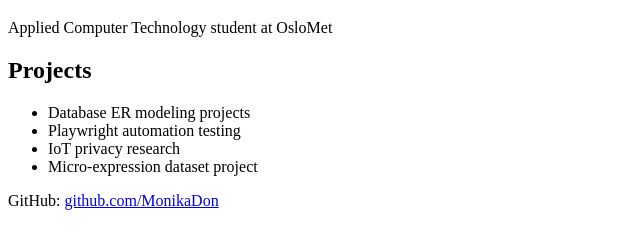
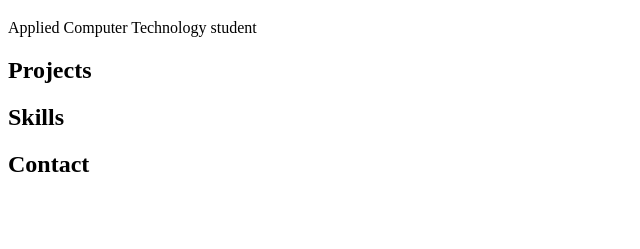
Before and after one commit to MonikaDon/portfolio, a plain HTML site: page index.html in a window 1280 px wide. Shown: the part 61-310 px from the top of the page, without its empty margins (0-640 px from the left). Drawn offline with Linux system fonts and the light colour scheme.

Commit message:
structured layout

```diff
--- a/index.html
+++ b/index.html
@@ -7,24 +7,22 @@
 
 <body>
 
+<header>
 <h1>Monika</h1>
-<p>Applied Computer Technology student at OsloMet</p>
+<p>Applied Computer Technology student</p>
+</header>
 
+<section>
 <h2>Projects</h2>
+</section>
 
-<ul>
-<li>Database ER modeling projects</li>
-<li>Playwright automation testing</li>
-<li>IoT privacy research</li>
-<li>Micro-expression dataset project</li>
-</ul>
+<section>
+<h2>Skills</h2>
+</section>
 
-<p>
-GitHub:
-<a href="https://github.com/MonikaDon">
-github.com/MonikaDon
-</a>
-</p>
+<section>
+<h2>Contact</h2>
+</section>
 
 </body>
 </html>
```
